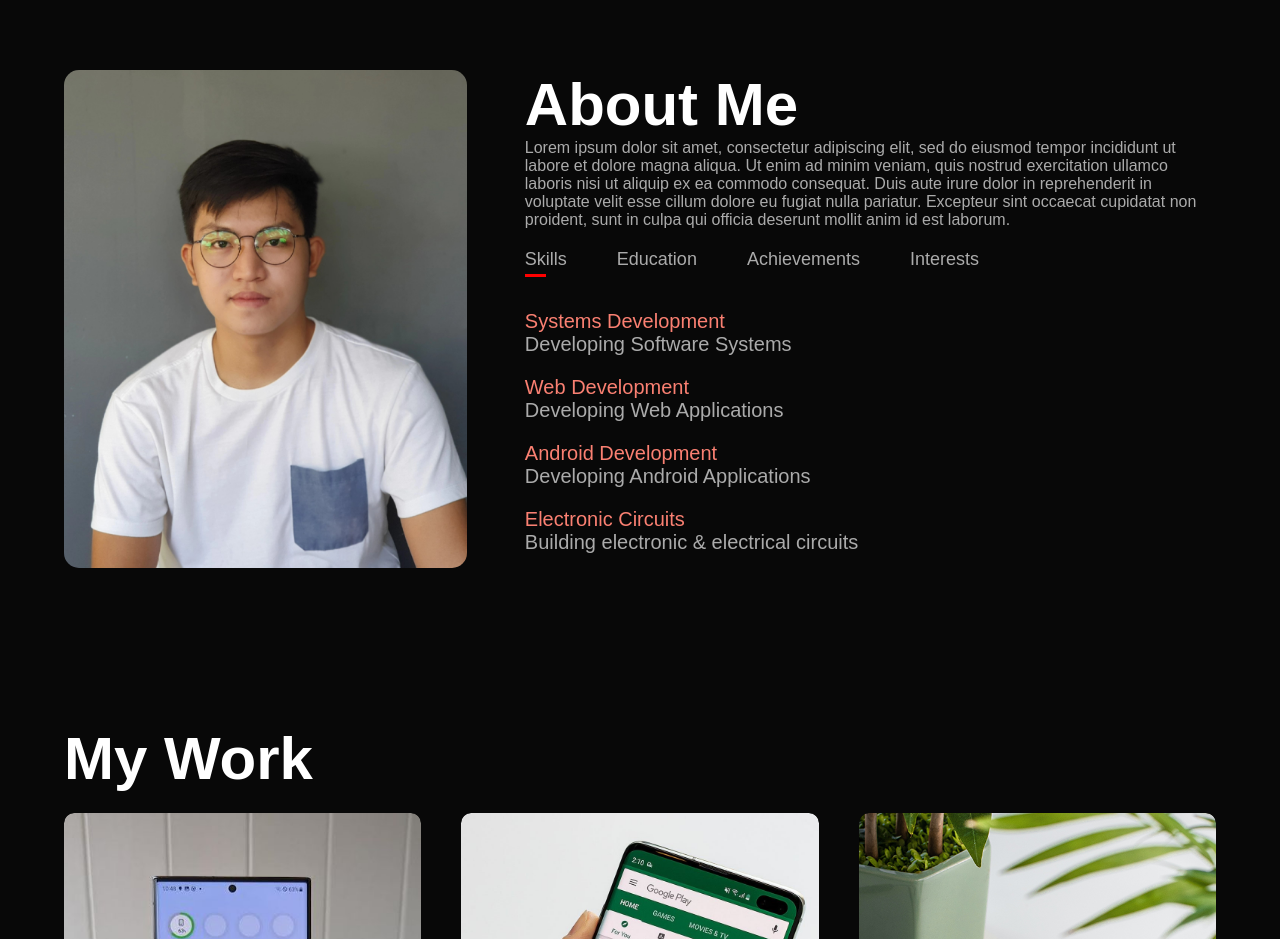
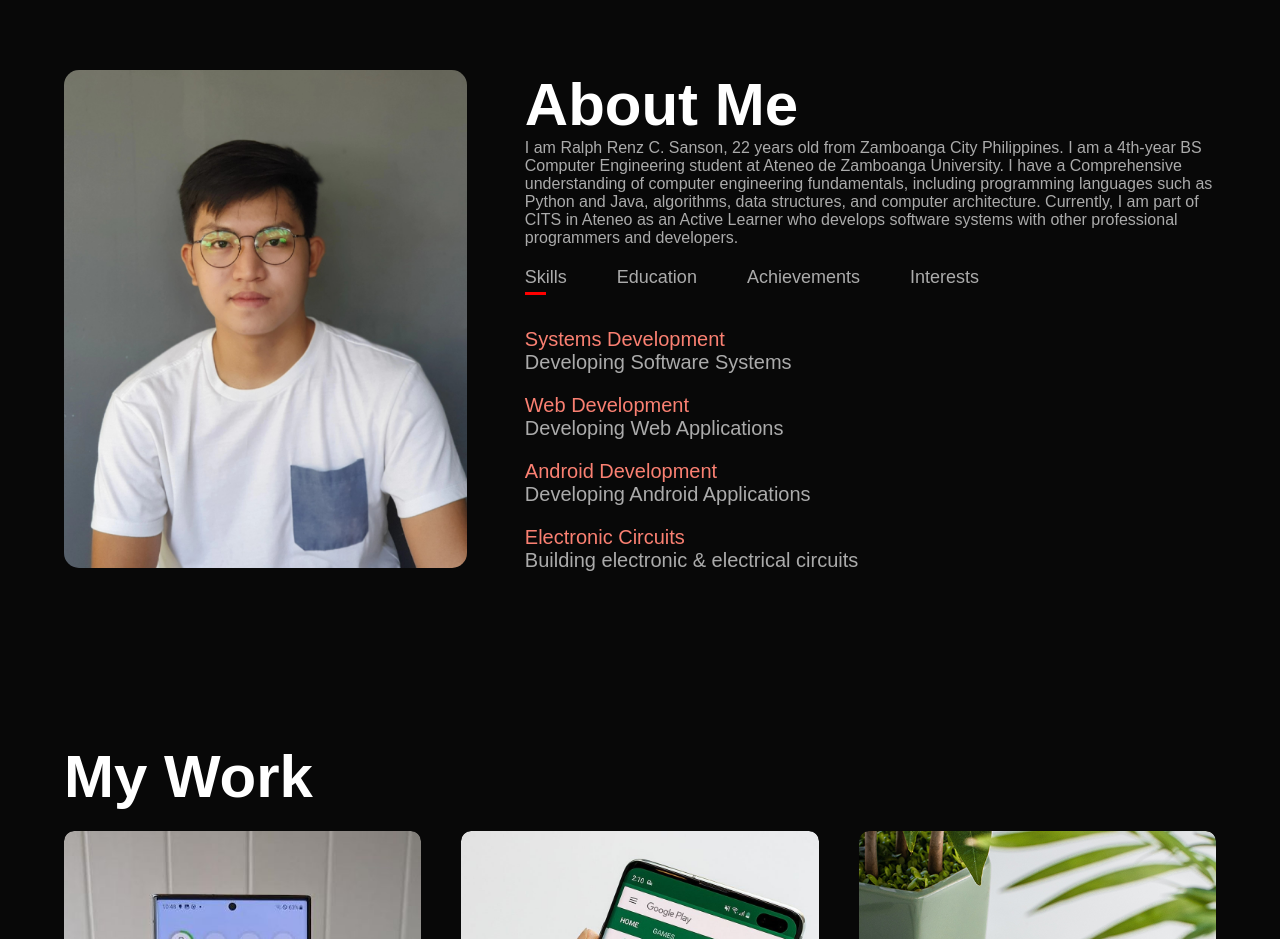
Before and after one commit to RRs7nson/personal_portfolio-v1.0, a plain HTML site: page index.html in a window 1280 px wide. Shown: the part 1060-1999 px from the top of the page. Drawn offline with Linux system fonts and the light colour scheme.

Commit message:
Update index.html

```diff
--- a/index.html
+++ b/index.html
@@ -37,11 +37,9 @@
             </div>
             <div class="about-col-2">
                 <h1 class="subtitle">About Me</h1>
-                <p>Lorem ipsum dolor sit amet, consectetur adipiscing elit, sed do eiusmod tempor incididunt ut labore et dolore magna aliqua.
-                    Ut enim ad minim veniam, quis nostrud exercitation ullamco laboris nisi ut aliquip ex ea commodo consequat.
-                    Duis aute irure dolor in reprehenderit in voluptate velit esse cillum dolore eu fugiat nulla pariatur.
-                    Excepteur sint occaecat cupidatat non proident, sunt in culpa qui officia deserunt mollit anim id est laborum.</p>
-
+                <p>I am Ralph Renz C. Sanson, 22 years old from Zamboanga City Philippines. I am a 4th-year BS Computer Engineering student at Ateneo de Zamboanga University. I have a Comprehensive understanding of computer engineering fundamentals,
+                including programming languages such as Python and Java, algorithms, data structures, and computer architecture. Currently, I am part of CITS in Ateneo as an Active Learner who develops software systems with other
+                professional programmers and developers. </p>
                     <div class="tab-titles">
                         <p class="tab-links active-link" onclick="opentab('skills')">Skills</p>
                         <p class="tab-links" onclick="opentab('education')">Education</p>
```
